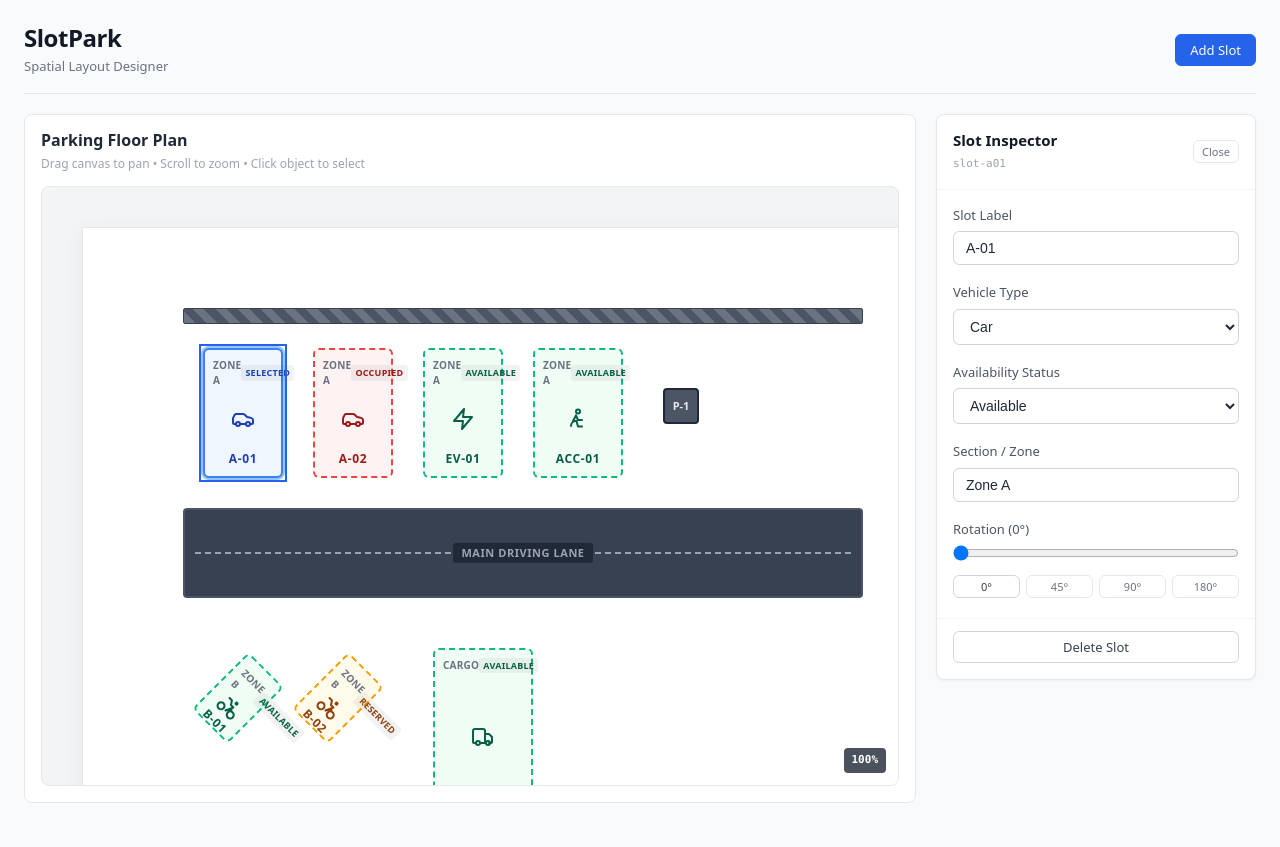
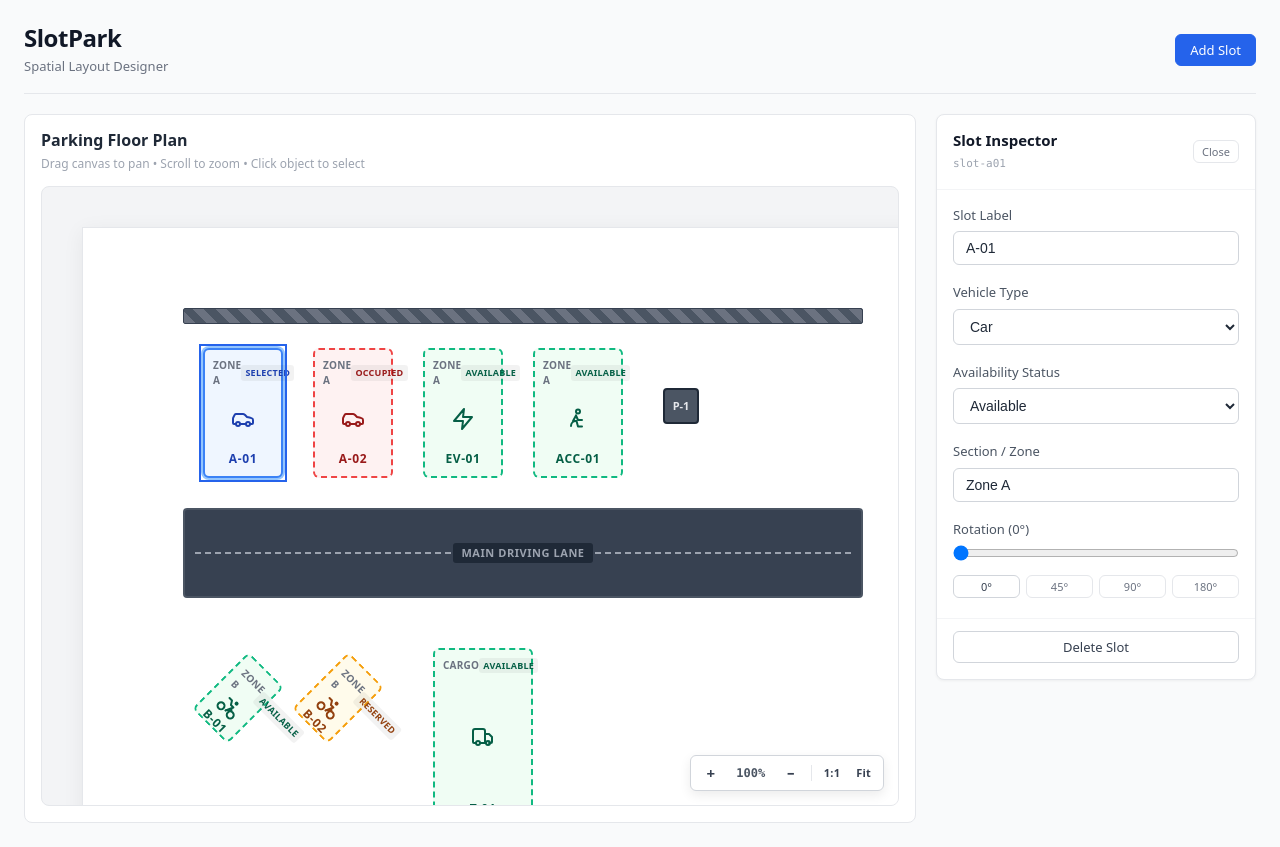
Before and after one commit to luvsingh2006/SlotPark, a React (Vite) app: page / in a window 1280 px wide. Built offline with nearby package versions, Linux system fonts and the light colour scheme.

Commit message:
add zoom in, zoom out, and reset view action buttons

```diff
--- a/src/components/CanvasViewport.css
+++ b/src/components/CanvasViewport.css
@@ -1,7 +1,7 @@
 .canvas-viewport {
   position: relative;
   width: 100%;
-  height: 600px;
+  height: 620px;
   overflow: hidden;
   background-color: #f3f4f6;
   border-radius: 8px;
@@ -128,18 +128,63 @@
   border: 2px solid #f43f5e;
 }
 
-/* Viewport Indicators */
-.canvas-viewport__indicator {
+/* Floating Action Controls */
+.canvas-viewport__controls {
   position: absolute;
-  bottom: 12px;
-  right: 12px;
-  background-color: rgba(17, 24, 39, 0.75);
-  color: #ffffff;
-  padding: 4px 8px;
+  bottom: 14px;
+  right: 14px;
+  background-color: #ffffff;
+  border: 1px solid #d1d5db;
+  border-radius: 6px;
+  display: flex;
+  align-items: center;
+  padding: 3px 6px;
+  gap: 4px;
+  box-shadow: 0 4px 12px rgba(0, 0, 0, 0.08);
+  z-index: 30;
+}
+
+.canvas-control-btn {
+  width: 28px;
+  height: 28px;
+  border: none;
+  background: transparent;
   border-radius: 4px;
+  display: flex;
+  align-items: center;
+  justify-content: center;
+  font-size: 15px;
+  font-weight: 600;
+  color: #374151;
+  cursor: pointer;
+  transition: background-color 0.15s ease, color 0.15s ease;
+}
+
+.canvas-control-btn:hover {
+  background-color: #f3f4f6;
+  color: #111827;
+}
+
+.canvas-control-btn--text {
+  width: auto;
+  padding: 0 6px;
   font-size: 11px;
+  font-weight: 700;
+  letter-spacing: 0.02em;
+}
+
+.canvas-control-level {
+  font-size: 12px;
   font-weight: 600;
   font-family: var(--font-mono);
-  pointer-events: none;
-  z-index: 30;
+  color: #4b5563;
+  min-width: 44px;
+  text-align: center;
 }
+
+.canvas-control-divider {
+  width: 1px;
+  height: 16px;
+  background-color: #e5e7eb;
+  margin: 0 2px;
+}
--- a/src/components/CanvasViewport.jsx
+++ b/src/components/CanvasViewport.jsx
@@ -20,7 +20,85 @@ export function CanvasViewport({
 
   const [isPanningState, setIsPanningState] = useState(false)
 
-  // Wheel zoom handler
+  // Zoom towards viewport center or target position
+  const setZoomLevel = useCallback(
+    (targetZoom) => {
+      if (!onTransformChange) return
+      const clampedZoom = Math.min(
+        DEFAULT_CANVAS_CONFIG.maxZoom,
+        Math.max(DEFAULT_CANVAS_CONFIG.minZoom, Number(targetZoom.toFixed(2)))
+      )
+      if (clampedZoom === zoom) return
+
+      const rect = containerRef.current?.getBoundingClientRect()
+      const centerX = rect ? rect.width / 2 : 400
+      const centerY = rect ? rect.height / 2 : 300
+
+      const scaleRatio = clampedZoom / zoom
+      const newPanX = Math.round(centerX - (centerX - pan.x) * scaleRatio)
+      const newPanY = Math.round(centerY - (centerY - pan.y) * scaleRatio)
+
+      onTransformChange({
+        zoom: clampedZoom,
+        pan: { x: newPanX, y: newPanY },
+      })
+    },
+    [zoom, pan, onTransformChange]
+  )
+
+  const handleZoomIn = () => setZoomLevel(zoom + 0.15)
+  const handleZoomOut = () => setZoomLevel(zoom - 0.15)
+
+  const handleResetView = () => {
+    if (onTransformChange) {
+      onTransformChange({
+        zoom: 1,
+        pan: { x: 40, y: 40 },
+      })
+    }
+  }
+
+  const handleFitView = useCallback(() => {
+    if (!onTransformChange || objects.length === 0) return
+    const rect = containerRef.current?.getBoundingClientRect()
+    if (!rect) return
+
+    let minX = Infinity
+    let minY = Infinity
+    let maxX = -Infinity
+    let maxY = -Infinity
+
+    objects.forEach((obj) => {
+      minX = Math.min(minX, obj.x)
+      minY = Math.min(minY, obj.y)
+      maxX = Math.max(maxX, obj.x + obj.width)
+      maxY = Math.max(maxY, obj.y + obj.height)
+    })
+
+    const padding = 60
+    const contentWidth = Math.max(maxX - minX + padding * 2, 200)
+    const contentHeight = Math.max(maxY - minY + padding * 2, 200)
+
+    const scaleX = rect.width / contentWidth
+    const scaleY = rect.height / contentHeight
+    const targetZoom = Math.min(
+      DEFAULT_CANVAS_CONFIG.maxZoom,
+      Math.max(DEFAULT_CANVAS_CONFIG.minZoom, Number(Math.min(scaleX, scaleY).toFixed(2)))
+    )
+
+    const contentCenterX = (minX + maxX) / 2
+    const contentCenterY = (minY + maxY) / 2
+
+    const newPanX = Math.round(rect.width / 2 - contentCenterX * targetZoom)
+    const newPanY = Math.round(rect.height / 2 - contentCenterY * targetZoom)
+
+    onTransformChange({
+      zoom: targetZoom,
+      pan: { x: newPanX, y: newPanY },
+    })
+  }, [objects, onTransformChange])
+
+  // Mouse wheel zoom
   const handleWheel = useCallback(
     (e) => {
       e.preventDefault()
@@ -34,7 +112,6 @@ export function CanvasViewport({
 
       if (newZoom === zoom) return
 
-      // Zoom towards mouse position
       const rect = containerRef.current?.getBoundingClientRect()
       if (!rect) return
 
@@ -63,13 +140,34 @@ export function CanvasViewport({
     }
   }, [handleWheel])
 
+  // Keyboard navigation shortcuts (+, -, 0, f)
+  useEffect(() => {
+    const handleKeyDown = (e) => {
+      if (['INPUT', 'SELECT', 'TEXTAREA'].includes(e.target.tagName)) return
+
+      if (e.key === '=' || e.key === '+') {
+        e.preventDefault()
+        handleZoomIn()
+      } else if (e.key === '-' || e.key === '_') {
+        e.preventDefault()
+        handleZoomOut()
+      } else if (e.key === '0') {
+        e.preventDefault()
+        handleResetView()
+      } else if (e.key.toLowerCase() === 'f') {
+        e.preventDefault()
+        handleFitView()
+      }
+    }
+
+    window.addEventListener('keydown', handleKeyDown)
+    return () => window.removeEventListener('keydown', handleKeyDown)
+  }, [handleFitView, zoom, pan])
+
   // Mouse down on canvas background -> begin panning
   const handleMouseDown = (e) => {
-    // Only primary mouse button or middle click initiates pan
     if (e.button !== 0 && e.button !== 1) return
-
-    // Don't pan if clicking an interactive object
-    if (e.target.closest('.canvas-object')) return
+    if (e.target.closest('.canvas-object') || e.target.closest('.canvas-viewport__controls')) return
 
     isPanningRef.current = true
     setIsPanningState(true)
@@ -99,7 +197,7 @@ export function CanvasViewport({
   }
 
   const handleCanvasSurfaceClick = (e) => {
-    if (e.target.closest('.canvas-object')) return
+    if (e.target.closest('.canvas-object') || e.target.closest('.canvas-viewport__controls')) return
     if (onCanvasClick) {
       onCanvasClick(e)
     }
@@ -196,8 +294,42 @@ export function CanvasViewport({
         })}
       </div>
 
-      <div className="canvas-viewport__indicator">
-        <span>{Math.round(zoom * 100)}%</span>
+      {/* Viewport Floating Action Controls */}
+      <div className="canvas-viewport__controls">
+        <button
+          type="button"
+          className="canvas-control-btn"
+          onClick={handleZoomIn}
+          title="Zoom In (+)"
+        >
+          +
+        </button>
+        <span className="canvas-control-level">{Math.round(zoom * 100)}%</span>
+        <button
+          type="button"
+          className="canvas-control-btn"
+          onClick={handleZoomOut}
+          title="Zoom Out (-)"
+        >
+          −
+        </button>
+        <div className="canvas-control-divider" />
+        <button
+          type="button"
+          className="canvas-control-btn canvas-control-btn--text"
+          onClick={handleResetView}
+          title="Reset View 100% (0)"
+        >
+          1:1
+        </button>
+        <button
+          type="button"
+          className="canvas-control-btn canvas-control-btn--text"
+          onClick={handleFitView}
+          title="Fit Objects to Viewport (F)"
+        >
+          Fit
+        </button>
       </div>
     </div>
   )
```
